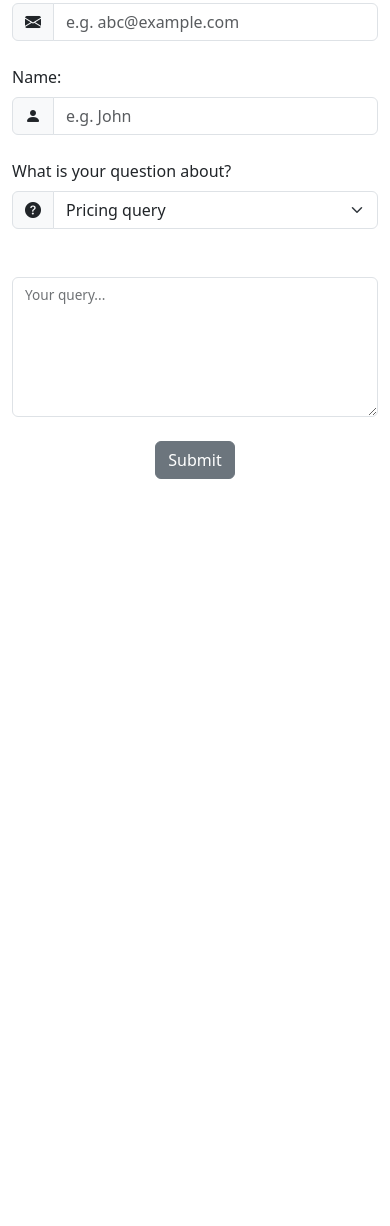
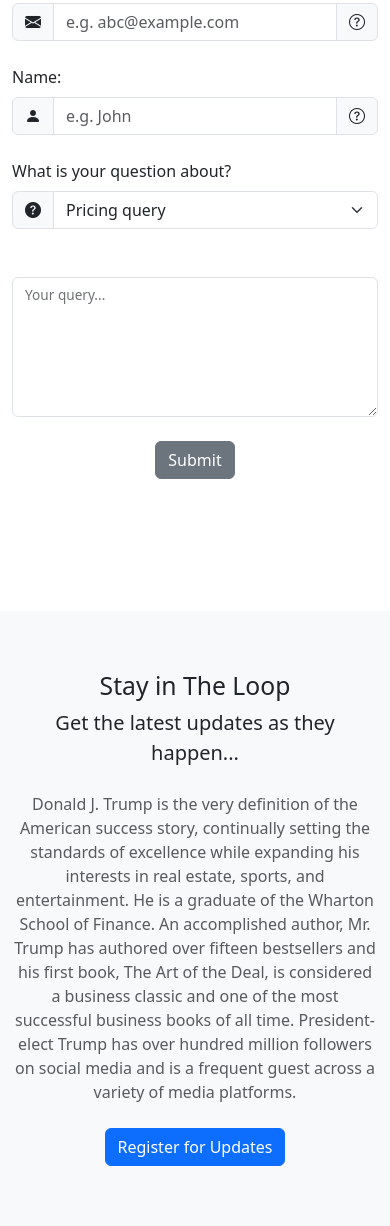
Before and after one commit to aceygram/Bootstrap-Project-Book-Landing-Page, a plain HTML site: page index.html in a window 390 px wide. Shown: the part 5886-7112 px from the top of the page. Before the commit the page ends 6497 px from the top, so only its background shows below. Drawn offline with nearby package versions, Linux system fonts and the light colour scheme.

Commit message:
Added the tooltips on the hero image then also added some for the form section. Added the updates section and button for the activation of the modal.

```diff
--- a/index.html
+++ b/index.html
@@ -6,6 +6,8 @@
     <meta name="viewport" content="width=device-width, initial-scale=1.0">
     <link href="https://cdn.jsdelivr.net/npm/bootstrap@5.3.0-alpha3/dist/css/bootstrap.min.css" rel="stylesheet" integrity="sha384-KK94CHFLLe+nY2dmCWGMq91rCGa5gtU4mk92HdvYe+M/SXH301p5ILy+dN9+nJOZ" crossorigin="anonymous">
     <link rel="stylesheet" href="https://cdn.jsdelivr.net/npm/bootstrap-icons@1.10.4/font/bootstrap-icons.css">
+    <link rel = "icon" href ="images/book-half.svg"
+        type = "image/x-icon">
     <title>Think Big and Kick Ass</title>
     <style>
         section{
@@ -72,7 +74,11 @@
                     <a href="#pricing" class="btn btn-secondary btn-lg">Buy Now</a>
                 </div>
                 <div class="col-md-5 text-center d-none d-md-block">
-                    <img src="/images/donald-trump-1.png" alt="Book Cover" class="img-fluid">
+                    <!-- tooltip -->
+                    <span class="tool-tip" data-bs-placement="bottom" title="Think Big and Kick Ass Book Cover">
+                        <img src="/images/donald-trump-1.png" alt="Book Cover" class="img-fluid">
+                    </span>
+
                 </div>
             </div>
         </div>
@@ -305,6 +311,11 @@
                                 <i class="bi bi-envelope-fill"></i>
                             </span>
                             <input type="email" class="form-control" id="email" placeholder="e.g. abc@example.com">
+                            <span class="input-group-text">
+                                <span class="tool-tip" data-bs-placement="right" title="Enter a valid email address">
+                                    <i class="bi bi-question-circle"></i>
+                                </span>
+                            </span>
                         </div>
 
 
@@ -316,6 +327,10 @@
                                 <i class="bi bi-person-fill"></i>
                             </span>
                             <input type="text" class="form-control" id="name" placeholder="e.g. John">
+                            <span class="input-group-text">
+                                <span class="tool-tip" data-bs-placement="right" title="This is self explanatory....Really">
+                                    <i class="bi bi-question-circle"></i>
+                                </span>
                         </div>
 
 
@@ -324,7 +339,9 @@
                         </label>
                         <div class="mb-4 input-group">
                             <span class="input-group-text">
-                                <i class="bi bi-question-circle-fill"></i>
+                                <span class="tool-tip" data-bs-placement="left" title="You can ask us anything...">
+                                    <i class="bi bi-question-circle-fill"></i>
+                                </span>
                             </span>
                             <select name="" class="form-select" id="subject">
                                 <option value="pricing" selected>Pricing query</option>
@@ -349,6 +366,30 @@
 
 
     <!-- get updates / modal trigger  -->
+<section class="bg-light">
+    <div class="container">
+        <div class="text-center">
+            <h2>Stay in The Loop</h2>
+            <div class="lead">Get the latest updates as they happen...</div>
+        </div>
+        <div class="row justify-content-center">
+            <div class="col-md-8 text-center">
+                <p class="text-muted my-4">Donald J. Trump is the very definition of the American success story, continually setting the standards of excellence while expanding his interests in real estate, sports, and entertainment. He is a graduate of the Wharton School of Finance. An accomplished author, Mr. Trump has authored over fifteen bestsellers and his first book, The Art of the Deal, is considered a business classic and one of the most successful business books of all time. President-elect Trump has over hundred million followers on social media and is a frequent guest across a variety of media platforms. </p>
+                <button class="btn btn-primary" data-bs-target="#reg-modal" data-bs-toggle="modal">
+                    Register for Updates
+                </button>
+            </div>
+        </div>
+    </div>
+</section>
+
+    <!-- modal itself -->
     <script src="https://cdn.jsdelivr.net/npm/bootstrap@5.3.0-alpha3/dist/js/bootstrap.bundle.min.js" integrity="sha384-ENjdO4Dr2bkBIFxQpeoTz1HIcje39Wm4jDKdf19U8gI4ddQ3GYNS7NTKfAdVQSZe" crossorigin="anonymous"></script>
+    <script>
+        const tooltips = document.querySelectorAll('.tool-tip');
+        tooltips.forEach(t => {
+            new bootstrap.Tooltip(t)
+        })
+    </script>
 </body>
 </html>
```
